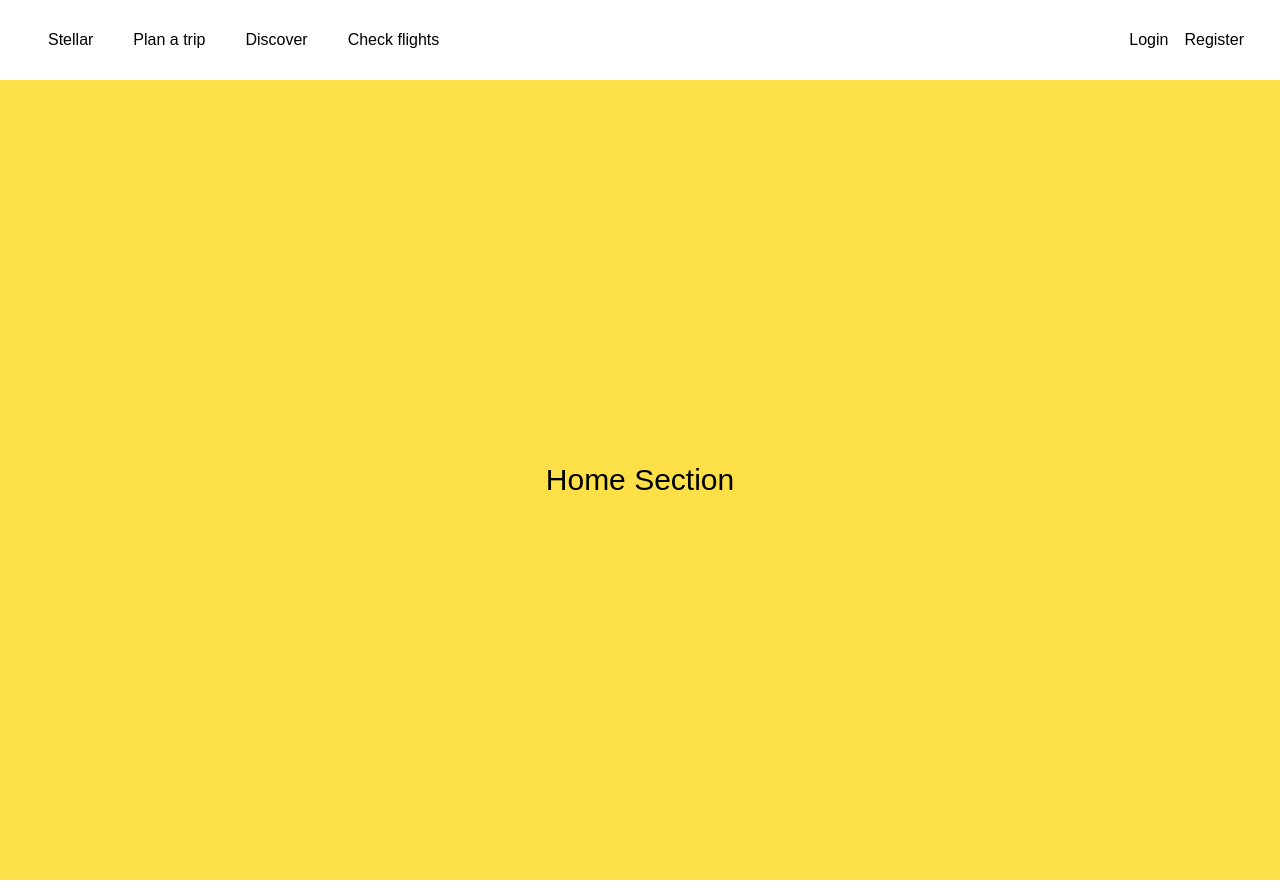
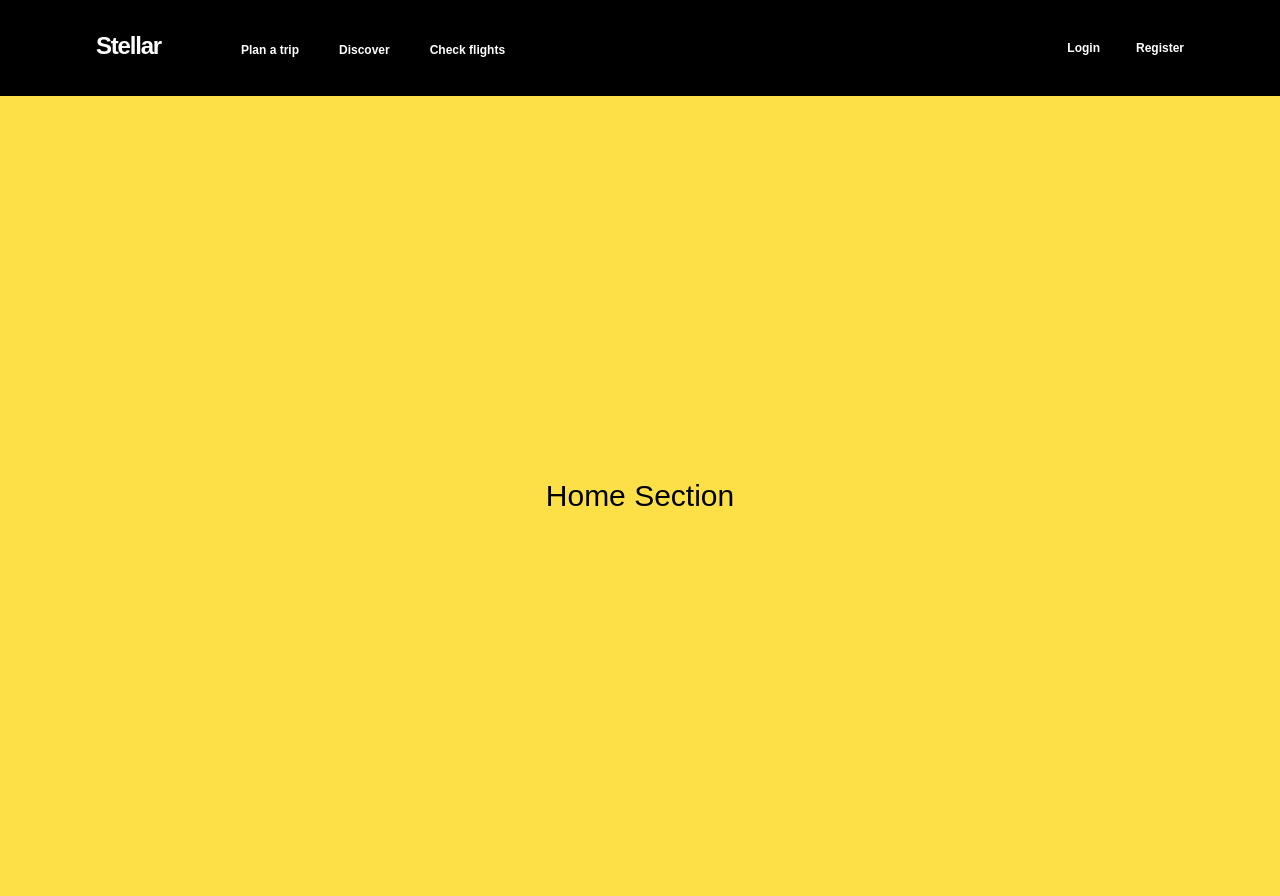
Before and after one commit to JayceEse/stellar, a React (Create React App) app: page /home in a window 1280 px wide. Built offline with nearby package versions, Linux system fonts and the light colour scheme.

Commit message:
navbar created

```diff
--- a/src/App.tsx
+++ b/src/App.tsx
@@ -1,5 +1,4 @@
-import { Home, Plan, Discover, Check, NoPage } from "./Pages";
-import { Navbar } from "./componets";
+import { Home, Plan, Discover, Check, NoPage, Kitchen } from "./Pages";
 import { BrowserRouter, Routes, Route } from "react-router-dom";
 import "./App.css";
 
@@ -7,8 +6,6 @@ function App() {
   return (
     <div className="App">
       <BrowserRouter>
-        <Navbar />
-        <div className="pages">
         <Routes>
           <Route index element={<Home />} />
           <Route path="/home" element={<Home />} />
@@ -16,8 +13,8 @@ function App() {
           <Route path="/discover" element={<Discover />} />
           <Route path="/checkflights" element={<Check />} />
           <Route path="*" element={<NoPage />} />
+          <Route path="/kitchen" element={<Kitchen />} />
         </Routes>
-        </div>
       </BrowserRouter>
     </div>
   );
--- a/src/Pages/check/check.tsx
+++ b/src/Pages/check/check.tsx
@@ -1,10 +1,13 @@
-import React from "react";
+import { Navbar } from "../../components";
 
 const check = () => {
   return (
-    <div className="text-3xl w-screen h-screen flex items-center justify-center bg-violet-600">
-      Check flights page
-    </div>
+    <>
+      <Navbar />
+      <div className="text-3xl w-screen h-screen flex items-center justify-center bg-violet-600">
+        Check flights page
+      </div>
+    </>
   );
 };
 
--- a/src/Pages/discover/discover.tsx
+++ b/src/Pages/discover/discover.tsx
@@ -1,10 +1,13 @@
-import React from "react";
+import { Navbar } from "../../components";
 
 const discover = () => {
   return (
-    <div className="text-3xl w-screen h-screen flex items-center justify-center bg-green-600">
-      Discover page
-    </div>
+    <>
+      <Navbar />
+      <div className="text-3xl w-screen h-screen flex items-center justify-center bg-green-600">
+        Discover page
+      </div>
+    </>
   );
 };
 
--- a/src/Pages/home/home.tsx
+++ b/src/Pages/home/home.tsx
@@ -1,10 +1,13 @@
-import React from "react";
+import { Navbar } from "../../components";
 
 const Home = () => {
   return (
-    <div className="text-3xl w-screen h-screen flex items-center justify-center bg-yellow-300">
-      Home Section
-    </div>
+    <>
+      <Navbar />
+      <div className="text-3xl w-screen h-screen flex items-center justify-center bg-yellow-300">
+        Home Section
+      </div>
+    </>
   );
 };
 
--- a/src/Pages/index.tsx
+++ b/src/Pages/index.tsx
@@ -4,3 +4,6 @@ export { default as Plan } from "./plan/plan";
 export { default as Discover } from "./discover/discover";
 export { default as Check } from "./check/check";
 export { default as NoPage } from "./nopage/noPage";
+
+// Kitchen sink to export to app.tsx
+export { default as Kitchen } from "./kitchen_sink/kitchen_sink";
--- a/src/Pages/kitchen_sink/kitchen_sink.tsx
+++ b/src/Pages/kitchen_sink/kitchen_sink.tsx
@@ -0,0 +1,32 @@
+import React from "react";
+import { Navbar } from "../../components";
+
+const kitchen_sink = () => {
+  return (
+    <>
+      <Navbar />
+      <div className="flex justify-center items-center bg-gray-400 w-screen h-screen">
+        {/* logo */}
+        <p
+          className="
+            text-white
+            cursor-pointer
+            text-2xl
+            -tracking-wider
+            leading-7
+            font-noto
+            font-bold
+            hover:text-red-700
+            transition-colors
+            duration-200
+            delay-100
+            "
+        >
+          Stellar
+        </p>
+      </div>
+    </>
+  );
+};
+
+export default kitchen_sink;
--- a/src/Pages/plan/plan.tsx
+++ b/src/Pages/plan/plan.tsx
@@ -1,10 +1,13 @@
-import React from "react";
+import { Navbar } from "../../components";
 
 const plan = () => {
   return (
-    <div className="text-3xl w-screen h-screen flex items-center justify-center bg-cyan-500">
-      Plan a trip page
-    </div>
+    <>
+      <Navbar />
+      <div className="text-3xl w-screen h-screen flex items-center justify-center bg-cyan-500">
+        Plan a trip page
+      </div>
+    </>
   );
 };
 
--- /dev/null
+++ b/src/components/navbar/navbar.tsx
@@ -0,0 +1,111 @@
+import { Link } from "react-router-dom";
+
+const navbar = () => {
+  return (
+    <div className="navbar flex flex-row justify-between items-center bg-black w-screen h-24 px-24">
+      <div className="container_pages">
+        <Link
+          to="/"
+          className="
+           text-white
+            cursor-pointer
+            text-2xl
+            -tracking-wider
+            leading-7
+            font-noto
+            font-bold
+            mr-20"
+        >
+          Stellar
+        </Link>
+        <Link
+          to="/planatrip"
+          className="
+          text-white
+            cursor-pointer
+            text-xs
+            leading-7
+            font-robo
+            font-bold
+            hover:text-red-700
+            transition-colors
+            duration-200
+            delay-75
+            mr-10"
+        >
+          Plan a trip
+        </Link>
+        <Link
+          to="/discover"
+          className="
+          text-white
+            cursor-pointer
+            text-xs
+            leading-7
+            font-robo
+            font-bold
+            hover:text-red-700
+            transition-colors
+            duration-200
+            delay-75
+            mr-10"
+        >
+          Discover
+        </Link>
+        <Link
+          to="/checkflights"
+          className="
+          text-white
+            cursor-pointer
+            text-xs
+            leading-7
+            font-robo
+            font-bold
+            hover:text-red-700
+            transition-colors
+            duration-200
+            delay-75
+            mr-10"
+        >
+          Check flights
+        </Link>
+      </div>
+      <div className="container_access">
+        <ul className="flex flex-row">
+          <li
+            className="
+          text-white
+            cursor-pointer
+            text-xs
+            leading-7
+            font-robo
+            font-bold
+            hover:text-red-700
+            transition-colors
+            duration-200
+            delay-75
+            mr-9"
+          >
+            Login
+          </li>
+          <li
+            className="text-white
+            cursor-pointer
+            text-xs
+            leading-7
+            font-robo
+            font-bold
+            hover:text-red-700
+            transition-colors
+            duration-200
+            delay-75"
+          >
+            Register
+          </li>
+        </ul>
+      </div>
+    </div>
+  );
+};
+
+export default navbar;
--- a/src/componets/navbar/navbar.tsx
+++ /dev/null
@@ -1,30 +0,0 @@
-import { Link } from "react-router-dom";
-
-const navbar = () => {
-  return (
-    <div className="navbar flex flex-row justify-between m-5 p-2">
-      <div className="container_pages">
-        <Link to="/" className="mx-5">
-          Stellar
-        </Link>
-        <Link to="/planatrip" className="mx-5">
-          Plan a trip
-        </Link>
-        <Link to="/discover" className="mx-5">
-          Discover
-        </Link>
-        <Link to="/checkflights" className="mx-5">
-          Check flights
-        </Link>
-      </div>
-      <div className="container_access">
-        <ul className="flex flex-row">
-          <li className="mx-2 cursor-pointer">Login</li>
-          <li className="mx-2 cursor-pointer">Register</li>
-        </ul>
-      </div>
-    </div>
-  );
-};
-
-export default navbar;
--- a/src/index.css
+++ b/src/index.css
@@ -1,3 +1,5 @@
+@import url("https://fonts.googleapis.com/css2?family=Noto+Sans:ital,wght@0,100;0,200;0,300;0,400;0,500;0,600;0,700;0,800;0,900;1,100;1,200;1,300;1,400;1,500;1,600;1,700;1,800;1,900&family=Roboto:ital,wght@0,100;0,300;0,400;0,500;0,700;0,900;1,100;1,300;1,400;1,500;1,700;1,900&display=swap");
+
 @tailwind base;
 @tailwind components;
 @tailwind utilities;
--- a/tailwind.config.js
+++ b/tailwind.config.js
@@ -2,7 +2,12 @@
 module.exports = {
   content: ["./src/**/*.{js,jsx,ts,tsx}"],
   theme: {
-    extend: {},
+    extend: {
+      fontFamily: {
+        noto: ["Noto Sans", "sans - serif"],
+        robo: ["Roboto", "sans - serif"],
+      },
+    },
   },
   plugins: [],
 };
```
Also changed, not shown: src/components/index.tsx (renamed from src/componets/index.tsx). Lines whose indentation alone changed are shown as unchanged.
